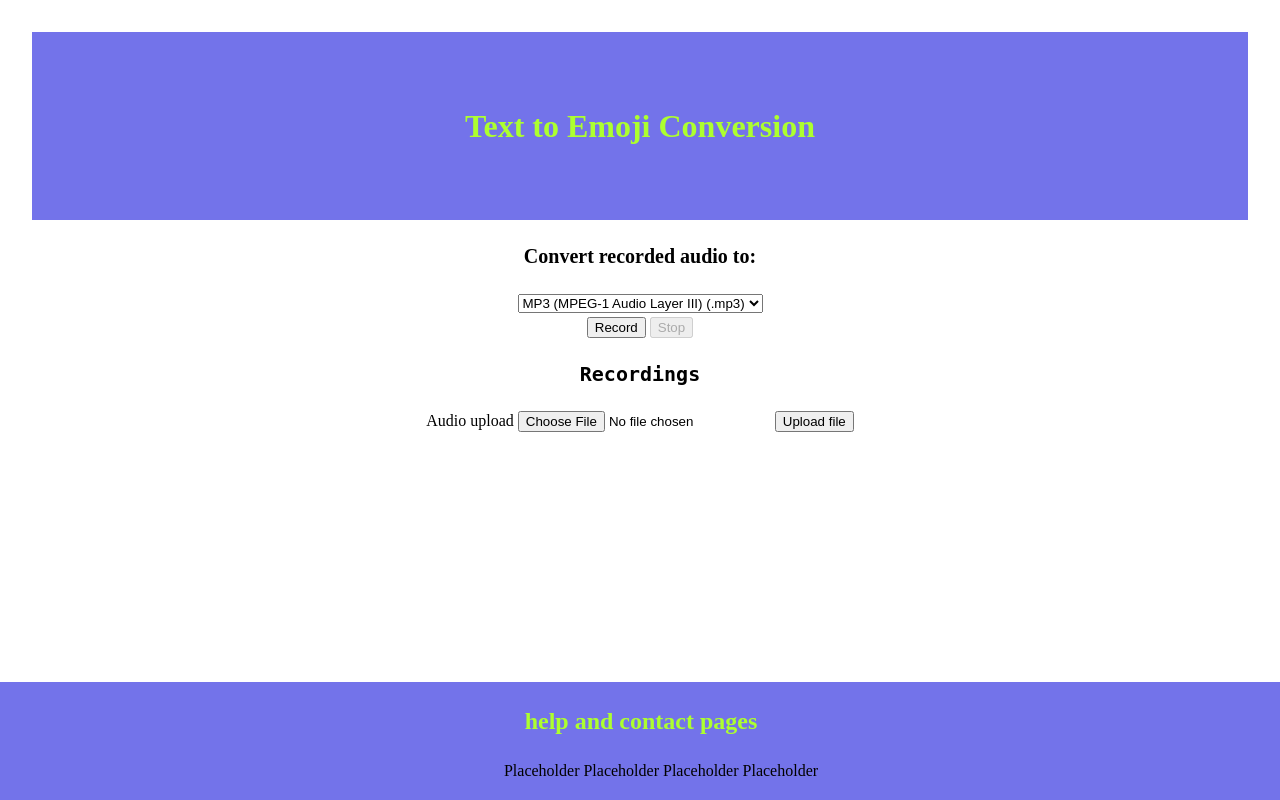
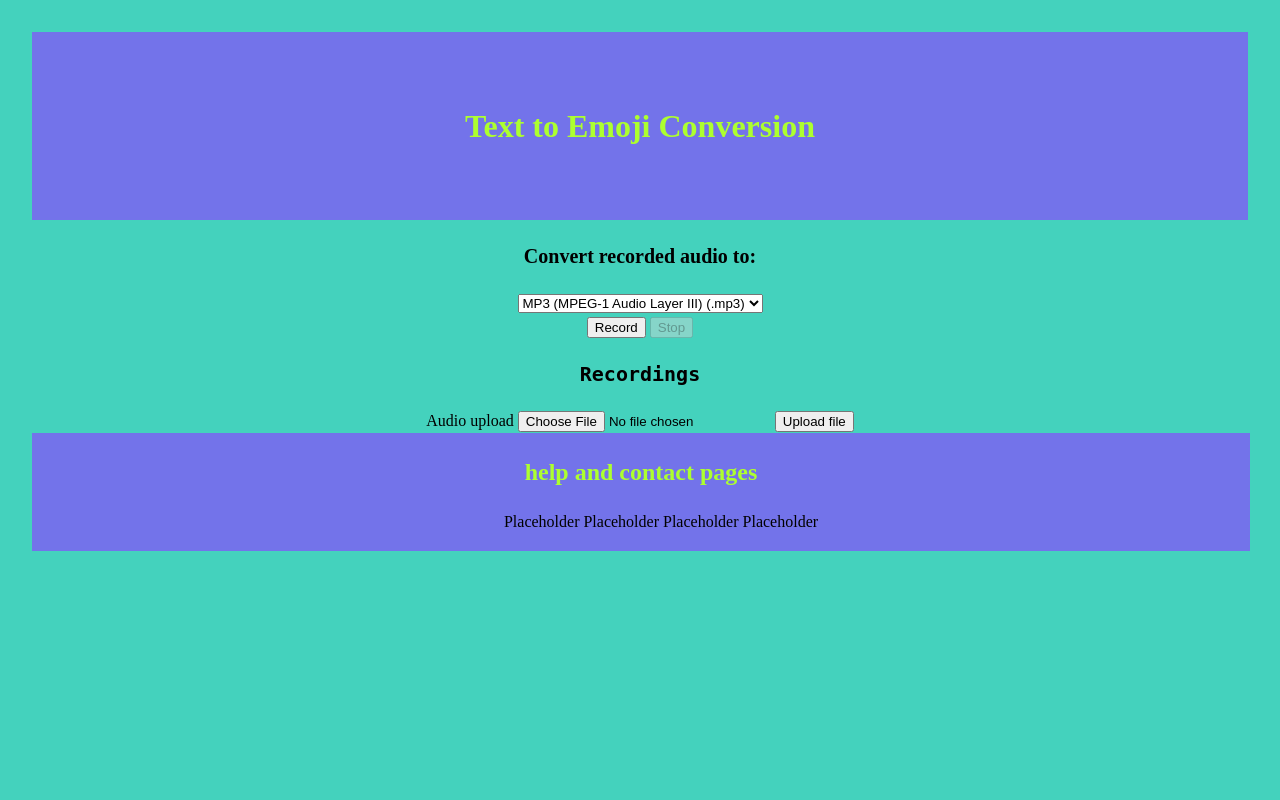
Before and after one commit to sltou/TOHack2022, a Flask app: page / in a window 1280 px wide. Run offline with Flask 2, Linux system fonts and the light colour scheme.

Commit message:
changing colors and fixing footer

```diff
--- a/static/css/styling.css
+++ b/static/css/styling.css
@@ -1,6 +1,6 @@
 html {
     font-family: 'sans-serif';
-    background-color: white;
+    background-color: rgb(68, 210, 189);
     font-size: 100%;
 }
 
@@ -33,7 +33,6 @@ footer {
     padding: 1px;
     background-color: rgb(115, 115, 234);
     color: black;
-    position: fixed;
     width: 100%;
     left: 0;
     bottom: 0;
```
